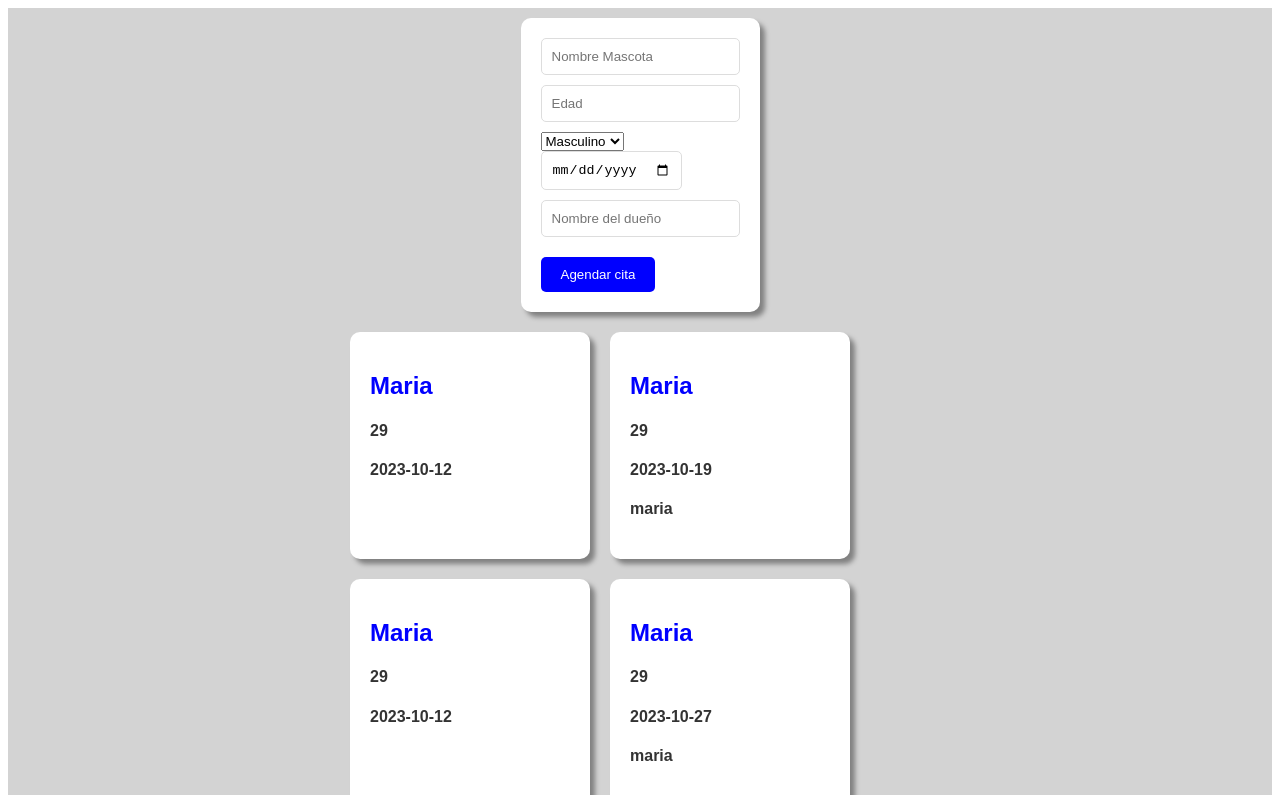
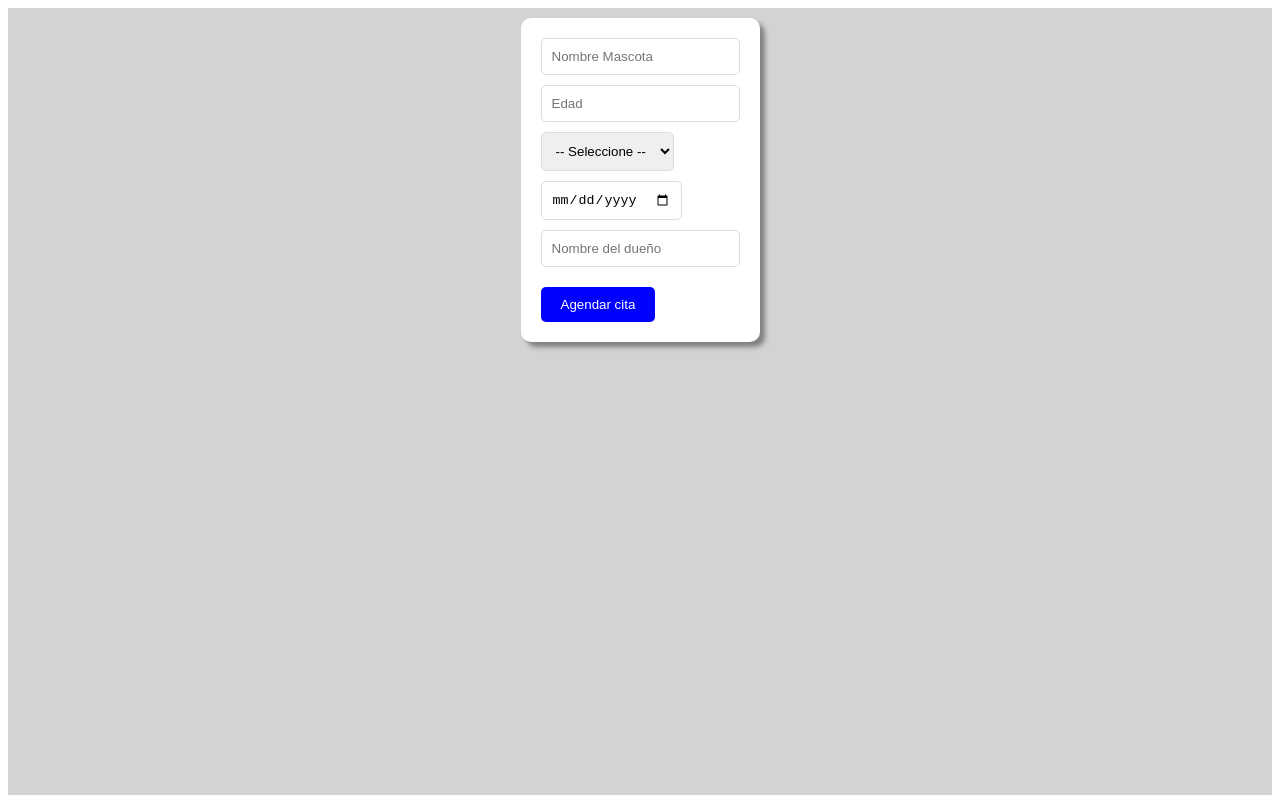
Before and after one commit to paolagll/Agenda-Mascotas, a React (Vite) app: page / in a window 1280 px wide. Shown: the top 795 px of the page. Built offline with nearby package versions, Linux system fonts and the light colour scheme; data requests are answered from the project's data file.

Commit message:
formError&styles

```diff
--- a/src/App.jsx
+++ b/src/App.jsx
@@ -5,72 +5,75 @@ import Card from "./Components/Card";
 import "./styles.scss";
 
 function App() {
-  const [error, setError] = useState('');
-  const [form, setForm] = useState({
+  const formInitialState = {
     name: "",
     age: "",
     gender: "",
     date: "",
     owner: ""
-  });
-  const [users, setUsers] = useState([]);
+  }
+
+  const [ error, setError ] = useState({});
+  const [ form, setForm ] = useState(formInitialState);
+  const [ mascotas, setMascotas ] = useState([]);
 
   const handleInputChange = (e) => {
-    setForm({ ...form, [e.target.name]: e.target.value });
+    setForm({ ...form, [ e.target.name ]: e.target.value });
   };
 
-  console.log('formulario', form);
+  const handleFormSubmit = (e) => {
 
-  const handleFormSubmit = (e) => {
     e.preventDefault();
-    const {name, age, gender, date, owner } = form
-    if (!name || !age || !date) {//agregar faltantes
-      setError('Falta un campo por llenar')
-      return
+
+    for (const key in form) {
+      const element = form[ key ];
+
+      if (!element) {
+        setError({ [ key ]: !element, error: 'Este campo es obligatorio' })
+        return
+      }
+
     }
-    fetch('http://localhost:8000/users', {
+
+    fetch('http://localhost:8000/mascotas', {
       method: 'POST',
       body: JSON.stringify({
         id: window.crypto.randomUUID(),
-        name,
-        age,
-        gender,
-        date,
-        owner
+        ...form
       }),
       headers: {
         'Content-type': 'application/json; charset=UTF-8'
       }
     })
 
-    // setRegistrations([...registrations, form]);
-    setForm({ name: "", age: "", gender: "", date: "", owner: ""});
+    setForm(formInitialState);
+    setError({})
   };
 
   useEffect(() => {
     const getPost = async () => {
-      const response = await fetch('http://localhost:8000/users')
+      const response = await fetch('http://localhost:8000/mascotas')
       const result = await response.json()
-      setUsers(result)
+      setMascotas(result)
     }
     getPost()
-  }, [form])
+  }, [ form ])
 
   return (
     <div className="app">
       <Form
-        form={form}
-        handleFormSubmit={handleFormSubmit}
-        handleInputChange={handleInputChange}
-        error={error}
+        form={ form }
+        handleFormSubmit={ handleFormSubmit }
+        handleInputChange={ handleInputChange }
+        error={ error }
       />
       <section className="section">
-        {users.map((registration) => (
+        { mascotas.map((registration) => (
           <Card
-            key={`${registration.date}${registration.name}`}
-            registration={registration}
+            key={ registration.id }
+            registration={ registration }
           />
-        ))}
+        )) }
       </section>
     </div>
   );
--- a/src/Components/Card.jsx
+++ b/src/Components/Card.jsx
@@ -3,11 +3,14 @@ import PropTypes from "prop-types";
 const Card = ({ registration }) => {
     return (
         <div className="registration-card">
-            <h2>{registration.name}</h2>
-            <h4>{registration.age}</h4>
-            <h4>{registration.gender}</h4>
-            <h4>{registration.date}</h4>
-            <h4>{registration.owner}</h4>
+            <h4><strong>Dueño:</strong> { registration.owner }</h4>
+            <hr />
+            <ul>
+                <li><b>Nombre:</b> { registration.name }</li>
+                <li><b>Edad:</b> { registration.age }</li>
+                <li><b>Genero:</b> { registration.gender }</li>
+                <li><b>Día de la cita:</b> { registration.date }</li>
+            </ul>
         </div>
     )
 }
--- a/src/Components/Form.jsx
+++ b/src/Components/Form.jsx
@@ -2,41 +2,46 @@ import PropTypes from "prop-types";
 
 const Form = ({ form, handleFormSubmit, handleInputChange, error }) => {
     return (
-        <form className="form-card" onSubmit={handleFormSubmit}>
+        <form className="form-card" onSubmit={ handleFormSubmit }>
             <input
                 type="text"
                 name="name"
                 placeholder="Nombre Mascota"
-                value={form.name}
-                onChange={handleInputChange}
+                value={ form.name }
+                onChange={ handleInputChange }
             />
+            { error.name && <p className="error">{ error.error }</p> }
             <input
                 type="number"
                 name="age"
                 placeholder="Edad"
-                value={form.age}
-                onChange={handleInputChange}
+                value={ form.age }
+                onChange={ handleInputChange }
             />
-            <select name="gender" id="gender" value={form.gender} onChange={handleInputChange}>
-            {/* Mejorar el onChange */}
-                <option value="male">Masculino</option>
-                <option value="female">Femenino</option>
+            { error.age && <p className="error">{ error.error }</p> }
+            <select name="gender" id="gender" value={ form.gender } onChange={ handleInputChange }>
+                {/* Mejorar el onChange */ }
+                <option value="">-- Seleccione --</option>
+                <option value="masculino">Masculino</option>
+                <option value="femenino">Femenino</option>
             </select>
+            { error.gender && <p className="error">{ error.error }</p> }
             <input
                 type="date"
                 name="date"
                 placeholder="Dia de la cita"
-                value={form.date}
-                onChange={handleInputChange}
+                value={ form.date }
+                onChange={ handleInputChange }
             />
+            { error.date && <p className="error">{ error.error }</p> }
             <input
                 type="text"
                 name="owner"
                 placeholder="Nombre del dueño"
-                value={form.owner}
-                onChange={handleInputChange}
+                value={ form.owner }
+                onChange={ handleInputChange }
             />
-            {error && <p className="error">{error}</p>}
+            { error.owner && <p className="error">{ error.error }</p> }
             <button type="submit">Agendar cita</button>
         </form>
     )
@@ -49,8 +54,10 @@ Form.propTypes = {
         name: PropTypes.string.isRequired,
         age: PropTypes.string.isRequired,
         date: PropTypes.string.isRequired,
+        gender: PropTypes.string.isRequired,
+        owner: PropTypes.string.isRequired,
     }),
-    error: PropTypes.string.isRequired,
+    error: PropTypes.object.isRequired,
 };
 
 export default Form
--- a/src/data.json
+++ b/src/data.json
@@ -1,38 +1,5 @@
 {
-  "users": [
-    {
-      "id": "ac57e0a4-0c20-4ff0-9927-ada60d5a98f6",
-      "name": "Maria",
-      "age": "29",
-      "date": "2023-10-12"
-    },
-    {
-      "id": "aadc0437-e0a1-4ed1-a626-0591672faf8d",
-      "name": "Maria",
-      "age": "29",
-      "date": "2023-10-19",
-      "owner": "maria"
-    },
-    {
-      "id": "55279685-e4ec-4932-b627-236acb124776",
-      "name": "Maria",
-      "age": "29",
-      "date": "2023-10-12"
-    },
-    {
-      "id": "ca903504-abd5-4fe1-b9c5-b756fd32e627",
-      "name": "Maria",
-      "age": "29",
-      "date": "2023-10-27",
-      "owner": "maria"
-    },
-    {
-      "id": "edeb619b-bf68-4a4b-b7f9-9709fdf5b4c0",
-      "name": "Maria",
-      "age": "29",
-      "gender": "female",
-      "date": "2023-10-21",
-      "owner": "maria"
-    }
+  "mascotas": [
+
   ]
 }
--- a/src/styles.scss
+++ b/src/styles.scss
@@ -1,6 +1,6 @@
 .app {
   display: flex;
-    height: 100vh;
+  min-height: 100vh;
   flex-direction: column;
   align-items: center;
   background-color: #d3d3d3;
@@ -14,6 +14,13 @@
     box-shadow: 5px 5px 5px gray;
 
     input {
+      display: block;
+      margin-bottom: 10px;
+      padding: 10px;
+      border-radius: 5px;
+      border: 1px solid #ddd;
+    }
+    select {
       display: block;
       margin-bottom: 10px;
       padding: 10px;
@@ -59,14 +66,17 @@
       min-width: 200px;
       max-width: max-content;
 
-            h2 {
-                color: blue
+      h4 {
+        color: rgb(1, 1, 143);
+        strong {
+          color: black;
+        }
       }
 
-            p, h3, h4 {
+      ul {
+        list-style: none;
         color: #333;
       }
     }
   }
-
 }
```
Lines whose indentation alone changed are shown as unchanged.
